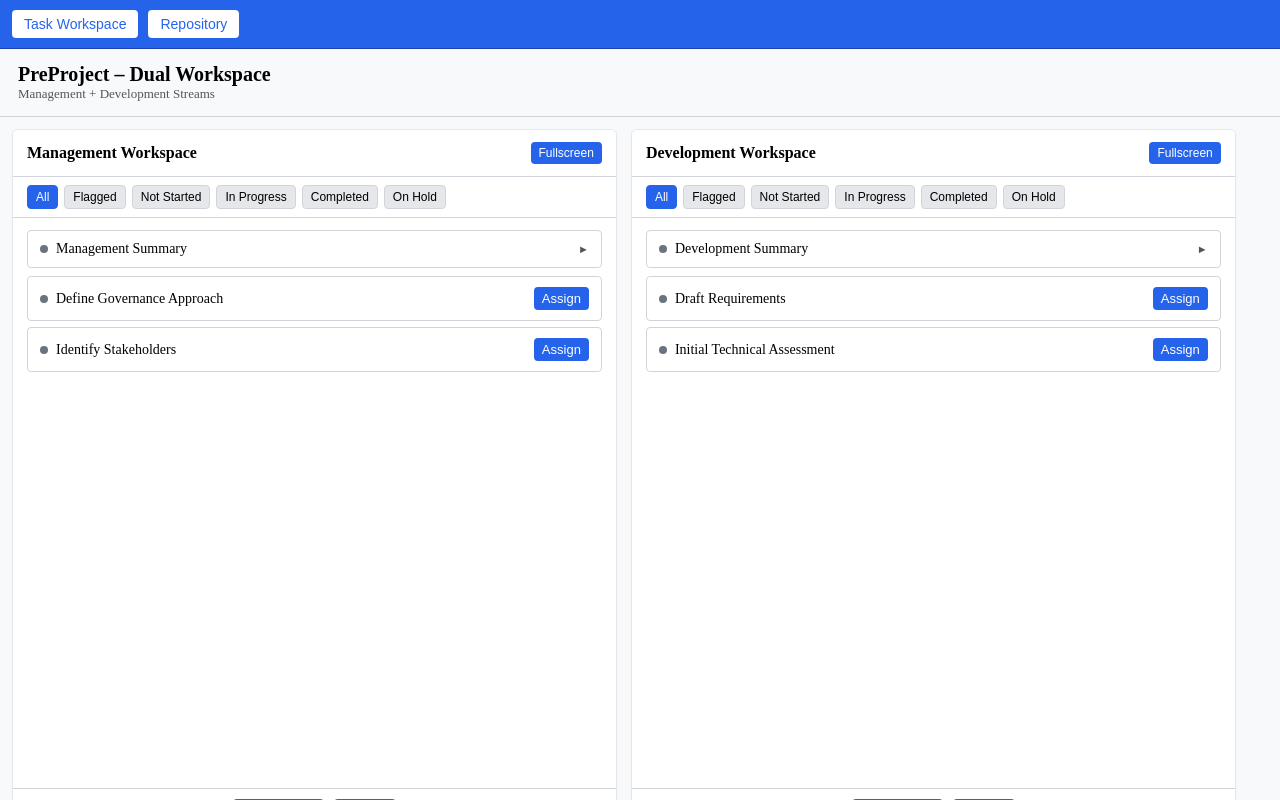
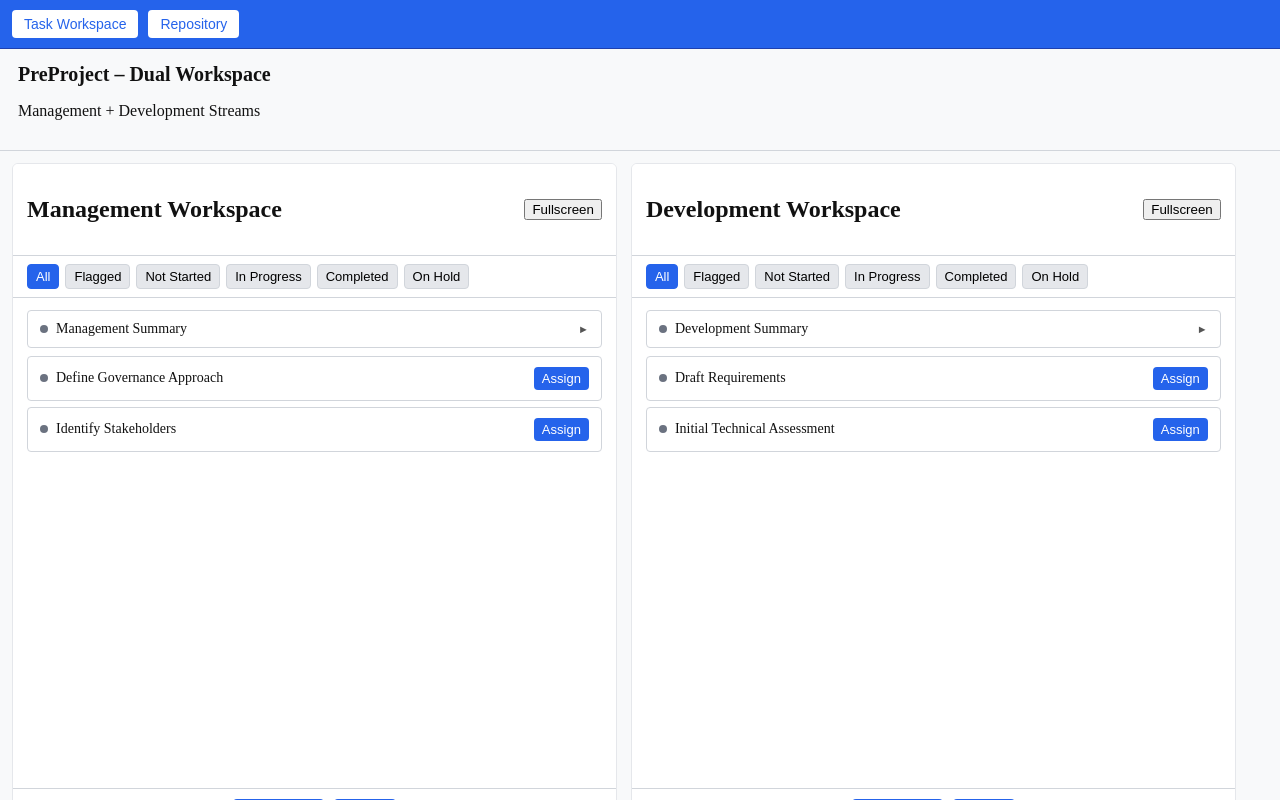
Before and after one commit to johnjkelly1945-ops/project-tracker-vite-pwa-v15, a React (Vite) app in the folder clean-tasksheet/: page / in a window 1280 px wide. Built offline with nearby package versions, Linux system fonts and the light colour scheme.

Commit message:
Sandbox Baseline – Dual Workspace v5.1 (Independent Pane Scrolling Stable)

```diff
--- a/clean-tasksheet/src/Styles/PreProjectDual.css
+++ b/clean-tasksheet/src/Styles/PreProjectDual.css
@@ -1,18 +1,36 @@
 /* ======================================================================
-   METRA – PreProjectDual.css (v5 FINAL)
-   Side-by-side panes • Fullscreen support • Independent scrolling
-   Chrome + Safari verified
+   METRA – PreProjectDual.css (v5.1 – Scroll Fixed)
+   • Internal pane scrolling
+   • Sticky headers + sticky filters
+   • Chrome & Safari stable
    ====================================================================== */
 
-.dual-wrapper {
-  height: 100vh;
+html, body {
+  margin: 0;
+  padding: 0;
+  height: 100%;
   overflow: hidden;
   background: #f8f9fa;
+}
+
+/* ROOT WRAPPER */
+.preproject-wrapper {
+  height: 100vh;
   display: flex;
   flex-direction: column;
+  overflow: hidden;
 }
 
-/* HEADER */
+/* MAIN DUAL WRAPPER */
+.dual-wrapper {
+  height: 100%;
+  display: flex;
+  flex-direction: column;
+  overflow: hidden;
+  background: #f8f9fa;
+}
+
+/* TOP HEADER */
 .dual-header {
   position: sticky;
   top: 0;
@@ -28,13 +46,7 @@
   font-weight: 600;
 }
 
-.dual-header p {
-  margin: 0;
-  font-size: 13px;
-  color: #555;
-}
-
-/* MAIN SCROLL AREA */
+/* MAIN SCROLL CONTAINER */
 .dual-scroll-area {
   flex: 1 1 auto;
   min-height: 0;
@@ -42,15 +54,14 @@
   padding: 12px;
 }
 
-/* PANE CONTAINER (SIDE-BY-SIDE) */
+/* TWO PANE LAYOUT */
 .dual-pane-container {
   display: flex;
-  flex-direction: row;
   gap: 14px;
   height: 100%;
 }
 
-/* INDIVIDUAL PANE */
+/* PANE */
 .pane {
   flex: 1;
   min-width: 48%;
@@ -60,11 +71,10 @@
   border: 1px solid #e5e7eb;
   display: flex;
   flex-direction: column;
-  box-shadow: 0 1px 2px rgba(0,0,0,0.05);
   overflow: hidden;
 }
 
-/* FULLSCREEN */
+/* FULLSCREEN BEHAVIOUR */
 .pane.fullscreen {
   flex: 1 !important;
   min-width: 100% !important;
@@ -72,7 +82,6 @@
   height: calc(100vh - 90px);
 }
 
-/* HIDE OTHER PANE */
 .pane.hidden {
   display: none !important;
 }
@@ -90,27 +99,6 @@
   align-items: center;
 }
 
-.pane-header h2 {
-  margin: 0;
-  font-size: 16px;
-  font-weight: 600;
-}
-
-/* FULLSCREEN BUTTON */
-.fullscreen-btn {
-  background: #2563eb;
-  color: white;
-  border: none;
-  padding: 4px 8px;
-  border-radius: 4px;
-  cursor: pointer;
-  font-size: 12px;
-}
-
-.fullscreen-btn:hover {
-  background: #1d4ed8;
-}
-
 /* FILTER BAR */
 .dual-filter-bar {
   position: sticky;
@@ -124,24 +112,7 @@
   flex-wrap: wrap;
 }
 
-/* FILTER BUTTONS */
-.filter-btn,
-.filter-active {
-  padding: 4px 8px;
-  border-radius: 4px;
-  border: 1px solid #d1d5db;
-  cursor: pointer;
-  font-size: 12px;
-  background: #e5e7eb;
-}
-
-.filter-active {
-  background: #2563eb;
-  border-color: #2563eb;
-  color: white;
-}
-
-/* PANE SCROLL AREA */
+/* SCROLLABLE CONTENT */
 .pane-scroll {
   flex: 1 1 auto;
   min-height: 0;
@@ -149,7 +120,7 @@
   padding: 12px 14px 80px 14px;
 }
 
-/* SUMMARY */
+/* SUMMARY BLOCKS */
 .summary-block {
   margin-bottom: 8px;
 }
@@ -186,7 +157,7 @@
   margin-top: 4px;
 }
 
-/* TASK ITEM */
+/* TASKS */
 .task-item {
   display: flex;
   align-items: center;
@@ -203,7 +174,7 @@
   flex: 1;
 }
 
-/* Status dots */
+/* STATUS DOTS */
 .status-dot {
   width: 8px;
   height: 8px;
--- a/clean-tasksheet/src/components/PreProjectDual.jsx
+++ b/clean-tasksheet/src/components/PreProjectDual.jsx
@@ -1,7 +1,9 @@
 /* ======================================================================
-   METRA – PreProjectDual.jsx (v5 FINAL)
-   Side-by-side panes • Fullscreen per-pane • Independent scroll
-   Sticky header + sticky filters • Chrome + Safari verified
+   METRA – PreProjectDual.jsx (v5.1 – Scroll Fixed)
+   • Side-by-side panes
+   • Internal pane scrolling (Chrome + Safari)
+   • Fullscreen per pane
+   • Sticky header + sticky filter bar
    ====================================================================== */
 
 import React, { useState, useEffect } from "react";
@@ -70,7 +72,6 @@ export default function PreProjectDual({ setScreen }) {
   /* ---------------------------------------------------------------
      FULLSCREEN CONTROL
      --------------------------------------------------------------- */
-  // fullscreen = "mgmt", "dev", or null
   const [fullscreen, setFullscreen] = useState(null);
 
   const toggleFullscreen = (pane) => {
@@ -145,15 +146,15 @@ export default function PreProjectDual({ setScreen }) {
     const isFullscreen = fullscreen === paneKey;
 
     return (
-      <div className={`pane ${isFullscreen ? "fullscreen" : ""} ${fullscreen && fullscreen !== paneKey ? "hidden" : ""}`}>
-
-        {/* Header + fullscreen button */}
+      <div
+        className={`pane ${isFullscreen ? "fullscreen" : ""} ${
+          fullscreen && fullscreen !== paneKey ? "hidden" : ""
+        }`}
+      >
+        {/* Header */}
         <div className="pane-header">
           <h2>{title}</h2>
-          <button
-            className="fullscreen-btn"
-            onClick={() => toggleFullscreen(paneKey)}
-          >
+          <button className="fullscreen-btn" onClick={() => toggleFullscreen(paneKey)}>
             {isFullscreen ? "Exit Fullscreen" : "Fullscreen"}
           </button>
         </div>
@@ -171,7 +172,7 @@ export default function PreProjectDual({ setScreen }) {
           ))}
         </div>
 
-        {/* Scroll Content */}
+        {/* Scrollable Content */}
         <div className="pane-scroll">
 
           {/* Summaries */}
@@ -210,10 +211,7 @@ export default function PreProjectDual({ setScreen }) {
                   </span>
                 )}
               </div>
-              <button
-                className="assign-btn"
-                onClick={() => startAssign(paneSetter, t.id)}
-              >
+              <button className="assign-btn" onClick={() => startAssign(paneSetter, t.id)}>
                 Assign
               </button>
             </div>
@@ -221,12 +219,11 @@ export default function PreProjectDual({ setScreen }) {
 
         </div>
 
-        {/* Bottom Add Row */}
+        {/* Bottom Action Bar */}
         <div className="bottom-action-row">
           <button onClick={() => addSummary(paneSetter)}>+ Summary</button>
           <button onClick={() => addTask(paneSetter)}>+ Task</button>
         </div>
-
       </div>
     );
   };
@@ -235,6 +232,7 @@ export default function PreProjectDual({ setScreen }) {
      MAIN RETURN
      --------------------------------------------------------------- */
   return (
+    <div className="preproject-wrapper">
       <div className="dual-wrapper">
 
         <div className="dual-header">
@@ -243,7 +241,6 @@ export default function PreProjectDual({ setScreen }) {
         </div>
 
         <div className="dual-scroll-area">
-
           <div className="dual-pane-container">
             {renderPane("mgmt", mgmtItems, mgmtFilter, setMgmtFilter, setMgmtItems, "Management Workspace")}
             {renderPane("dev", devItems, devFilter, setDevFilter, setDevItems, "Development Workspace")}
@@ -258,5 +255,6 @@ export default function PreProjectDual({ setScreen }) {
         )}
 
       </div>
+    </div>
   );
 }
```
Lines whose indentation alone changed are shown as unchanged.
